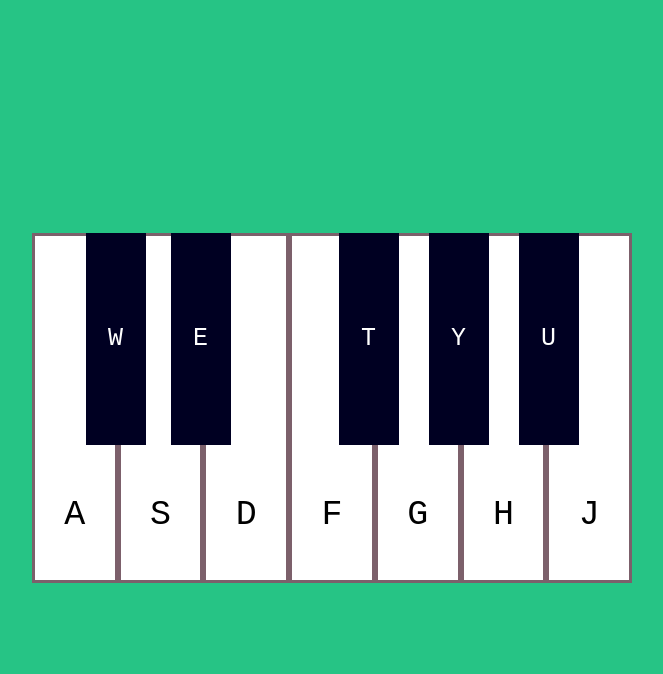
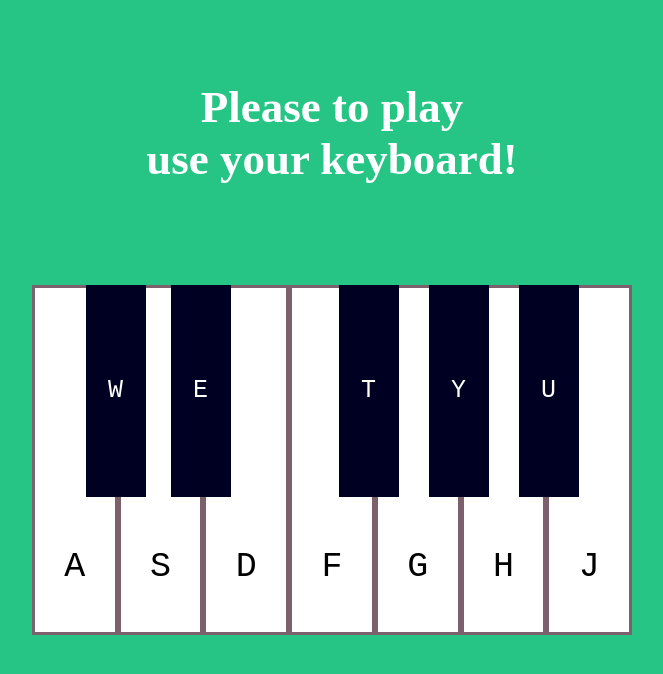
Before and after one commit to 3npC0nf1g/VirtualPiano, a website: page index.html in a window 1280 px wide. Shown: the whole page, without its empty margins (316-979 px from the left). Drawn offline with Linux system fonts and the light colour scheme.

Commit message:
update(all) : some amelioration of my project

```diff
--- a/index.html
+++ b/index.html
@@ -3,16 +3,22 @@
 <head>
     <meta charset="utf-8">
     <title>Virtual Piano</title>
+    <link rel="icon" type="x-icon" href="favicon.ico">
     <link rel="stylesheet" type="text/css" href="styles.css">
 </head>
 <body>
+<div class="body-container">
+<h3>Please to play <br>use your keyboard!</h3>
 <div class="white-keys">
+
     <kbd>A</kbd><kbd>S</kbd><kbd>D</kbd><kbd>F</kbd><kbd>G</kbd><kbd>H</kbd><kbd>J</kbd>
     <div class="black-keys">
         <kbd class="touch_w">W</kbd><kbd class="touch_e">E</kbd><kbd class="touch_t">T</kbd><kbd class="touch_y">Y</kbd><kbd class="touch_u">U</kbd>
     </div>
 </div>
+
 <script src="main.js"></script>
+</div>
 </body>
 </html>
 
--- a/styles.css
+++ b/styles.css
@@ -13,6 +13,14 @@ body {
     display: flex;
     justify-content: center;
     align-items: center;
+}
+
+h3{
+    color: white;
+    font-size:45px;
+    text-align: center;
+    margin-bottom: 100px;
+    margin-top: -100px;
 }
 
 .white-keys {
@@ -47,6 +55,7 @@ body {
 .black-keys > kbd {
     display: inline-block;
     background-color: #000022;
+    color: white;
     width: 60px;
     line-height: 206px;
     font-size:25px;
@@ -55,7 +64,7 @@ body {
 
 .touch_w{
 margin-right: 25px;
-    color: white;
+
 }
 
 .touch_e{
```
Also changed, not shown: favicon.ico (added), 1 other file.
